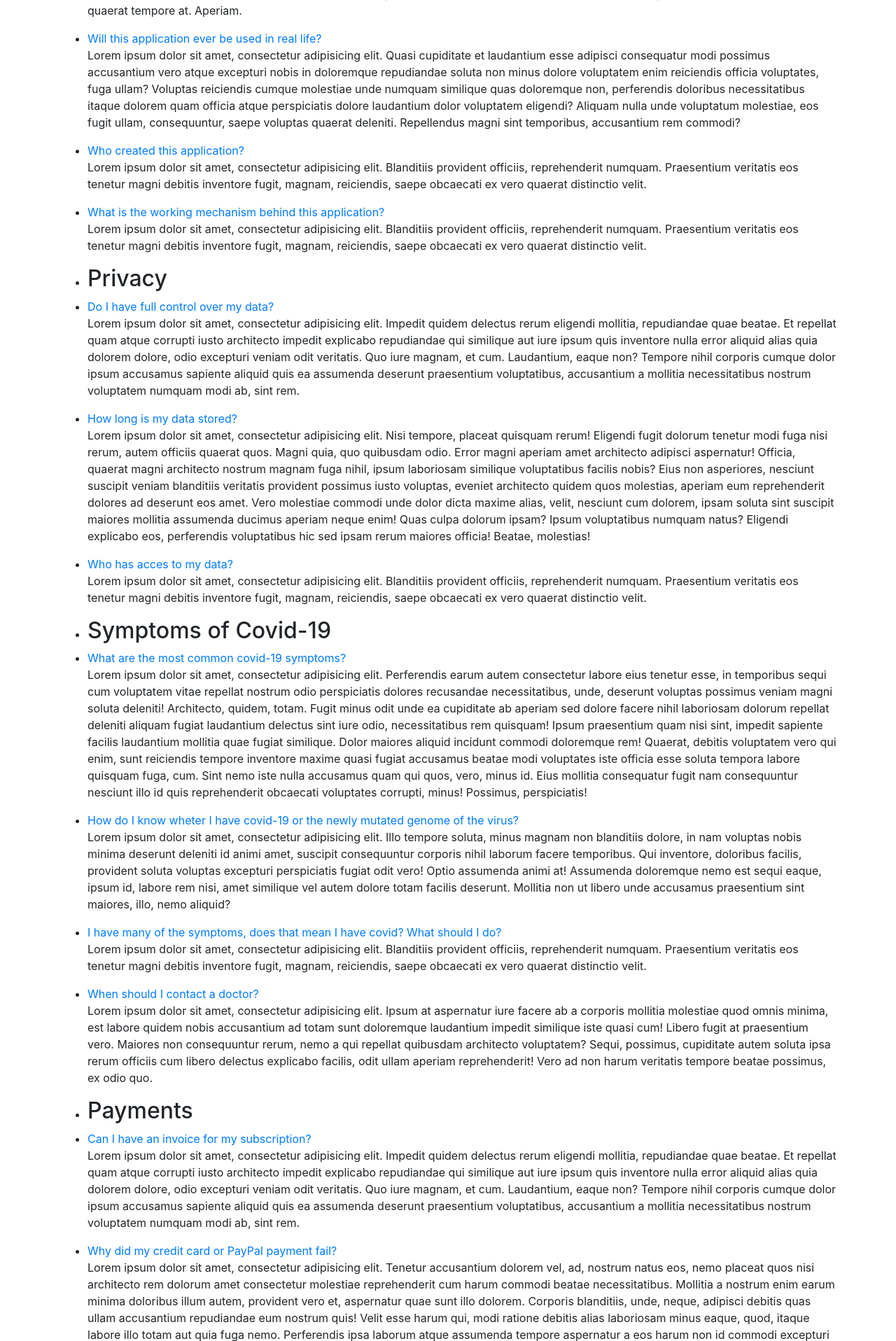
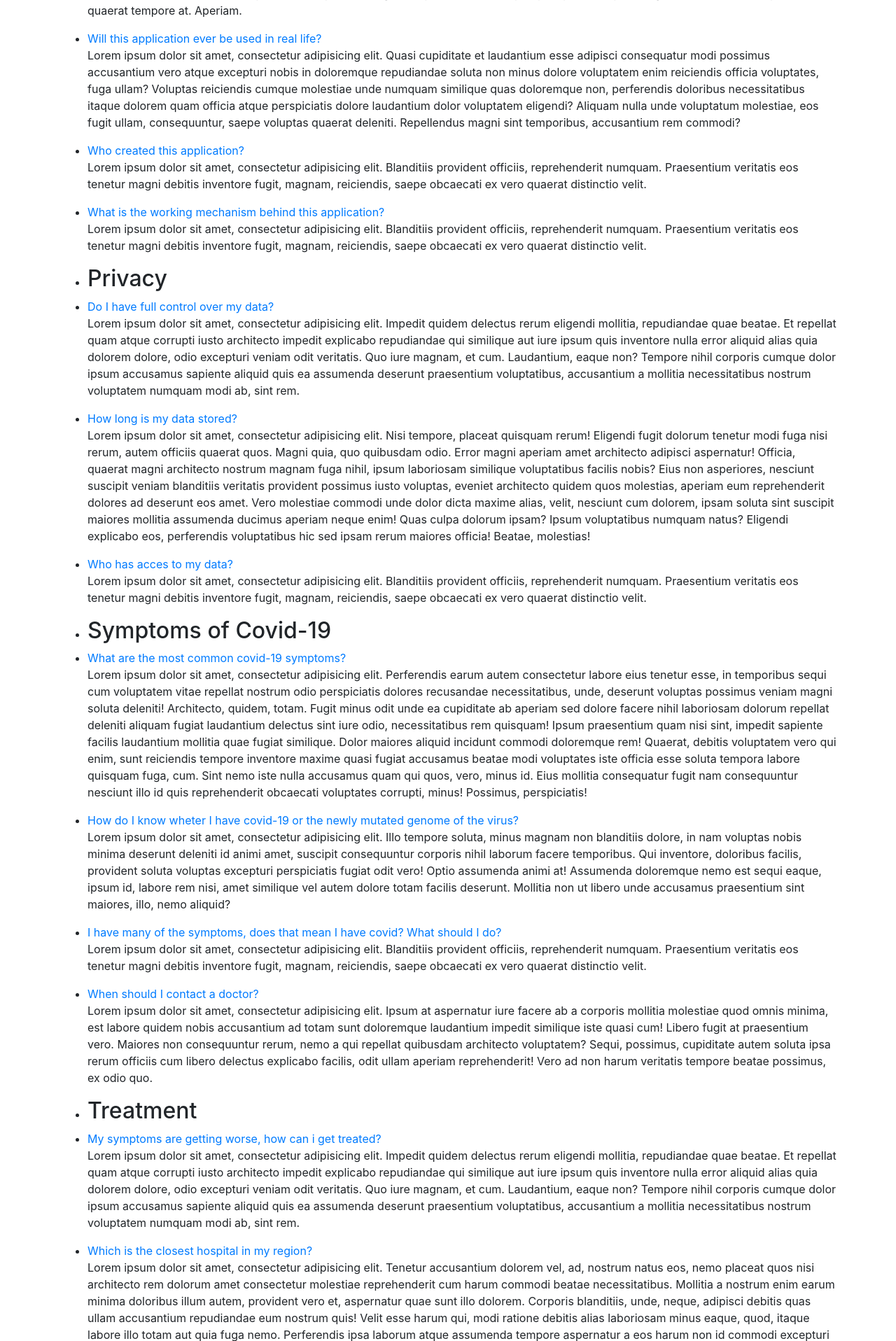
Before and after one commit to hsg-covid-engage/covid-engage, a Flask app: template app/templates/FAQ.html in a window 1280 px wide. Shown: the part 490-2406 px from the top of the page at 70% size. Run offline with Flask 2, Linux system fonts and the light colour scheme; the template is opened without the code that fills it, so the values that code supplies are empty.

Commit message:
little change

```diff
--- a/app/templates/FAQ.html
+++ b/app/templates/FAQ.html
@@ -10,7 +10,7 @@
 
 	 <!-- Bootstrap CSS -->
 	 <link rel="stylesheet" href="https://cdn.jsdelivr.net/npm/bootstrap@4.5.3/dist/css/bootstrap.min.css" integrity="sha384-TX8t27EcRE3e/ihU7zmQxVncDAy5uIKz4rEkgIXeMed4M0jlfIDPvg6uqKI2xXr2" crossorigin="anonymous">
-  <title>FAQ Template | CodyHouse</title>
+  <title>FAQ</title>
 </head>
 <body>
 	<div class="d-flex flex-column flex-md-row align-items-center p-3 px-md-4 mb-3 bg-white border-bottom shadow-sm  bg-nav">
@@ -35,7 +35,7 @@
 		<li><a class="cd-faq__category truncate" href="#privacy">Privacy</a></li>
 		<li><a class="cd-faq__category truncate" href="#symptoms">Symptoms of Covid-19</a></li>
 		<li><a class="cd-faq__category truncate" href="#treatment">Treatment</a></li>
-		<li><a class="cd-faq__category truncate" href="#tracker">How to use the symptom tracker</a></li>
+		<li><a class="cd-faq__category truncate" href="#tracker"> Symptom tracker</a></li>
 		<li><a class="cd-faq__category truncate" href="#account"></a>Account</li>
 	</ul> <!-- cd-faq__categories -->
 
@@ -149,9 +149,9 @@
 		</ul> <!-- cd-faq__group -->
 
 		<ul id="payments" class="cd-faq__group">
-			<li class="cd-faq__title"><h2>Payments</h2></li>
+			<li class="cd-faq__title"><h2>Treatment</h2></li>
 			<li class="cd-faq__item">
-				<a class="cd-faq__trigger" href="#0"><span>Can I have an invoice for my subscription?</span></a>
+				<a class="cd-faq__trigger" href="#0"><span>My symptoms are getting worse, how can i get treated?</span></a>
 				<div class="cd-faq__content">
           <div class="text-component">
             <p>Lorem ipsum dolor sit amet, consectetur adipisicing elit. Impedit quidem delectus rerum eligendi mollitia, repudiandae quae beatae. Et repellat quam atque corrupti iusto architecto impedit explicabo repudiandae qui similique aut iure ipsum quis inventore nulla error aliquid alias quia dolorem dolore, odio excepturi veniam odit veritatis. Quo iure magnam, et cum. Laudantium, eaque non? Tempore nihil corporis cumque dolor ipsum accusamus sapiente aliquid quis ea assumenda deserunt praesentium voluptatibus, accusantium a mollitia necessitatibus nostrum voluptatem numquam modi ab, sint rem.</p>
@@ -160,7 +160,7 @@
 			</li>
 
 			<li class="cd-faq__item">
-				<a class="cd-faq__trigger" href="#0"><span>Why did my credit card or PayPal payment fail?</span></a>
+				<a class="cd-faq__trigger" href="#0"><span>Which is the closest hospital in my region?</span></a>
 				<div class="cd-faq__content">
           <div class="text-component">
             <p>Lorem ipsum dolor sit amet, consectetur adipisicing elit. Tenetur accusantium dolorem vel, ad, nostrum natus eos, nemo placeat quos nisi architecto rem dolorum amet consectetur molestiae reprehenderit cum harum commodi beatae necessitatibus. Mollitia a nostrum enim earum minima doloribus illum autem, provident vero et, aspernatur quae sunt illo dolorem. Corporis blanditiis, unde, neque, adipisci debitis quas ullam accusantium repudiandae eum nostrum quis! Velit esse harum qui, modi ratione debitis alias laboriosam minus eaque, quod, itaque labore illo totam aut quia fuga nemo. Perferendis ipsa laborum atque assumenda tempore aspernatur a eos harum non id commodi excepturi quaerat ullam, explicabo, incidunt ipsam, accusantium quo magni ut! Ratione, magnam. Delectus nesciunt impedit praesentium sed, aliquam architecto dolores quae, distinctio consectetur obcaecati esse, consequuntur vel sit quis blanditiis possimus dolorum. Eaque architecto doloremque aliquid quae cumque, vitae perferendis enim, iure fugiat, soluta aut!</p>
@@ -169,7 +169,7 @@
 			</li>
 
 			<li class="cd-faq__item">
-				<a class="cd-faq__trigger" href="#0"><span>Why does my bank statement show multiple charges for one upgrade?</span></a>
+				<a class="cd-faq__trigger" href="#0"><span>How can I treat myself if I don't have acess to a hospital?</span></a>
 				<div class="cd-faq__content">
           <div class="text-component">
             <p>Lorem ipsum dolor sit amet, consectetur adipisicing elit. Blanditiis provident officiis, reprehenderit numquam. Praesentium veritatis eos tenetur magni debitis inventore fugit, magnam, reiciendis, saepe obcaecati ex vero quaerat distinctio velit.</p>
@@ -179,9 +179,9 @@
 		</ul> <!-- cd-faq__group -->
 
 		<ul id="privacy" class="cd-faq__group">
-			<li class="cd-faq__title"><h2>Privacy</h2></li>
+			<li class="cd-faq__title"><h2>Symptom tracker</h2></li>
 			<li class="cd-faq__item">
-				<a class="cd-faq__trigger" href="#0"><span>Can I specify my own private key?</span></a>
+				<a class="cd-faq__trigger" href="#0"><span>How do I use the tracker to record and dokument the developpment of my symptoms?</span></a>
 				<div class="cd-faq__content">
           <div class="text-component">
             <p>Lorem ipsum dolor sit amet, consectetur adipisicing elit. Impedit quidem delectus rerum eligendi mollitia, repudiandae quae beatae. Et repellat quam atque corrupti iusto architecto impedit explicabo repudiandae qui similique aut iure ipsum quis inventore nulla error aliquid alias quia dolorem dolore, odio excepturi veniam odit veritatis. Quo iure magnam, et cum. Laudantium, eaque non? Tempore nihil corporis cumque dolor ipsum accusamus sapiente aliquid quis ea assumenda deserunt praesentium voluptatibus, accusantium a mollitia necessitatibus nostrum voluptatem numquam modi ab, sint rem.</p>
@@ -190,7 +190,7 @@
 			</li>
 
 			<li class="cd-faq__item">
-				<a class="cd-faq__trigger" href="#0"><span>My files are missing! How do I get them back?</span></a>
+				<a class="cd-faq__trigger" href="#0"><span>What if I entered something wrong, can I change the information?</span></a>
 				<div class="cd-faq__content">
           <div class="text-component">
             <p>Lorem ipsum dolor sit amet, consectetur adipisicing elit. Blanditiis provident officiis, reprehenderit numquam. Praesentium veritatis eos tenetur magni debitis inventore fugit, magnam, reiciendis, saepe obcaecati ex vero quaerat distinctio velit.</p>
@@ -199,7 +199,7 @@
 			</li>
 
 			<li class="cd-faq__item">
-				<a class="cd-faq__trigger" href="#0"><span>How can I access my account data?</span></a>
+				<a class="cd-faq__trigger" href="#0"><span>How can I access the data about my symptoms?</span></a>
 				<div class="cd-faq__content">
           <div class="text-component">
             <p>Lorem ipsum dolor sit amet, consectetur adipisicing elit. Possimus magni vero deserunt enim et quia in aliquam, rem tempore voluptas illo nisi veritatis quas quod placeat ipsa! Error qui harum accusamus incidunt at libero ipsum, suscipit dolorum esse explicabo in eius voluptates quidem voluptatem inventore amet eaque deserunt veniam dignissimos excepturi? Dolore, quo amet nostrum autem nemo. Sit nam assumenda, corporis ea sunt distinctio nostrum doloribus alias, beatae nesciunt dolore saepe consequuntur minima eveniet porro dolor officiis maiores ab obcaecati officia enim aliquam. Itaque fuga molestiae hic accusantium atque corporis quia id sequi enim vero? Hic aperiam sint facilis aliquam quia, accusamus tenetur earum totam enim est, error. Iusto, reiciendis necessitatibus molestias. Voluptatibus eos explicabo repellat nesciunt nam vero minima.</p>
@@ -208,7 +208,7 @@
 			</li>
 
 			<li class="cd-faq__item">
-				<a class="cd-faq__trigger" href="#0"><span>How can I control if other search engines can link to my profile?</span></a>
+				<a class="cd-faq__trigger" href="#0"><span>How can I use the symptom tracker to stay safer?</span></a>
 				<div class="cd-faq__content">
           <div class="text-component">
             <p>Lorem ipsum dolor sit amet, consectetur adipisicing elit. Blanditiis provident officiis, reprehenderit numquam. Praesentium veritatis eos tenetur magni debitis inventore fugit, magnam, reiciendis, saepe obcaecati ex vero quaerat distinctio velit.</p>
@@ -218,9 +218,9 @@
 		</ul> <!-- cd-faq__group -->
 
 		<ul id="delivery" class="cd-faq__group">
-			<li class="cd-faq__title"><h2>Delivery</h2></li>
+			<li class="cd-faq__title"><h2>Account</h2></li>
 			<li class="cd-faq__item">
-				<a class="cd-faq__trigger" href="#0"><span>What should I do if my order hasn't been delivered yet?</span></a>
+				<a class="cd-faq__trigger" href="#0"><span>Where do I change the Information about my predieases?</span></a>
 				<div class="cd-faq__content">
           <div class="text-component">
             <p>Lorem ipsum dolor sit amet, consectetur adipisicing elit. Impedit quidem delectus rerum eligendi mollitia, repudiandae quae beatae. Et repellat quam atque corrupti iusto architecto impedit explicabo repudiandae qui similique aut iure ipsum quis inventore nulla error aliquid alias quia dolorem dolore, odio excepturi veniam odit veritatis. Quo iure magnam, et cum. Laudantium, eaque non? Tempore nihil corporis cumque dolor ipsum accusamus sapiente aliquid quis ea assumenda deserunt praesentium voluptatibus, accusantium a mollitia necessitatibus nostrum voluptatem numquam modi ab, sint rem.</p>
@@ -229,7 +229,7 @@
 			</li>
 
 			<li class="cd-faq__item">
-				<a class="cd-faq__trigger" href="#0"><span>How can I find your international delivery information?</span></a>
+				<a class="cd-faq__trigger" href="#0"><span>How do I reset my password</span></a>
 				<div class="cd-faq__content">
           <div class="text-component">
             <p>Lorem ipsum dolor sit amet, consectetur adipisicing elit. Blanditiis provident officiis, reprehenderit numquam. Praesentium veritatis eos tenetur magni debitis inventore fugit, magnam, reiciendis, saepe obcaecati ex vero quaerat distinctio velit.</p>
@@ -238,61 +238,7 @@
 			</li>
 
 			<li class="cd-faq__item">
-				<a class="cd-faq__trigger" href="#0"><span>Who takes care of shipping?</span></a>
-				<div class="cd-faq__content">
-          <div class="text-component">
-            <p>Lorem ipsum dolor sit amet, consectetur adipisicing elit. Blanditiis provident officiis, reprehenderit numquam. Praesentium veritatis eos tenetur magni debitis inventore fugit, magnam, reiciendis, saepe obcaecati ex vero quaerat distinctio velit.</p>
-          </div>
-				</div> <!-- cd-faq__content -->
-			</li>
-
-			<li class="cd-faq__item">
-				<a class="cd-faq__trigger" href="#0"><span>How do returns or refunds work?</span></a>
-				<div class="cd-faq__content">
-          <div class="text-component">
-            <p>Lorem ipsum dolor sit amet, consectetur adipisicing elit. Impedit quidem delectus rerum eligendi mollitia, repudiandae quae beatae. Et repellat quam atque corrupti iusto architecto impedit explicabo repudiandae qui similique aut iure ipsum quis inventore nulla error aliquid alias quia dolorem dolore, odio excepturi veniam odit veritatis. Quo iure magnam, et cum. Laudantium, eaque non? Tempore nihil corporis cumque dolor ipsum accusamus sapiente aliquid quis ea assumenda deserunt praesentium voluptatibus, accusantium a mollitia necessitatibus nostrum voluptatem numquam modi ab, sint rem.</p>
-          </div>
-				</div> <!-- cd-faq__content -->
-			</li>
-
-			<li class="cd-faq__item">
-				<a class="cd-faq__trigger" href="#0"><span>How do I use shipping profiles?</span></a>
-				<div class="cd-faq__content">
-          <div class="text-component">
-            <p>Lorem ipsum dolor sit amet, consectetur adipisicing elit. Blanditiis provident officiis, reprehenderit numquam. Praesentium veritatis eos tenetur magni debitis inventore fugit, magnam, reiciendis, saepe obcaecati ex vero quaerat distinctio velit.</p>
-          </div>
-				</div> <!-- cd-faq__content -->
-			</li>
-
-			<li class="cd-faq__item">
-				<a class="cd-faq__trigger" href="#0"><span>How does your UK Next Day Delivery service work?</span></a>
-				<div class="cd-faq__content">
-          <div class="text-component">
-            <p>Lorem ipsum dolor sit amet, consectetur adipisicing elit. Blanditiis provident officiis, reprehenderit numquam. Praesentium veritatis eos tenetur magni debitis inventore fugit, magnam, reiciendis, saepe obcaecati ex vero quaerat distinctio velit.</p>
-          </div>
-				</div> <!-- cd-faq__content -->
-			</li>
-
-			<li class="cd-faq__item">
-				<a class="cd-faq__trigger" href="#0"><span>How does your Next Day Delivery service work?</span></a>
-				<div class="cd-faq__content">
-          <div class="text-component">
-            <p>Lorem ipsum dolor sit amet, consectetur adipisicing elit. Blanditiis provident officiis, reprehenderit numquam. Praesentium veritatis eos tenetur magni debitis inventore fugit, magnam, reiciendis, saepe obcaecati ex vero quaerat distinctio velit.</p>
-          </div>
-				</div> <!-- cd-faq__content -->
-			</li>
-
-			<li class="cd-faq__item">
-				<a class="cd-faq__trigger" href="#0"><span>When will my order arrive?</span></a>
-				<div class="cd-faq__content">
-          <div class="text-component">
-            <p>Lorem ipsum dolor sit amet, consectetur adipisicing elit. Blanditiis provident officiis, reprehenderit numquam. Praesentium veritatis eos tenetur magni debitis inventore fugit, magnam, reiciendis, saepe obcaecati ex vero quaerat distinctio velit.</p>
-          </div>
-				</div> <!-- cd-faq__content -->
-			</li>
-
-			<li class="cd-faq__item">
-				<a class="cd-faq__trigger" href="#0"><span>When will my order ship?</span></a>
+				<a class="cd-faq__trigger" href="#0"><span>Will my profile automaticalle be deleteed after some time?</span></a>
 				<div class="cd-faq__content">
           <div class="text-component">
             <p>Lorem ipsum dolor sit amet, consectetur adipisicing elit. Blanditiis provident officiis, reprehenderit numquam. Praesentium veritatis eos tenetur magni debitis inventore fugit, magnam, reiciendis, saepe obcaecati ex vero quaerat distinctio velit.</p>
```
